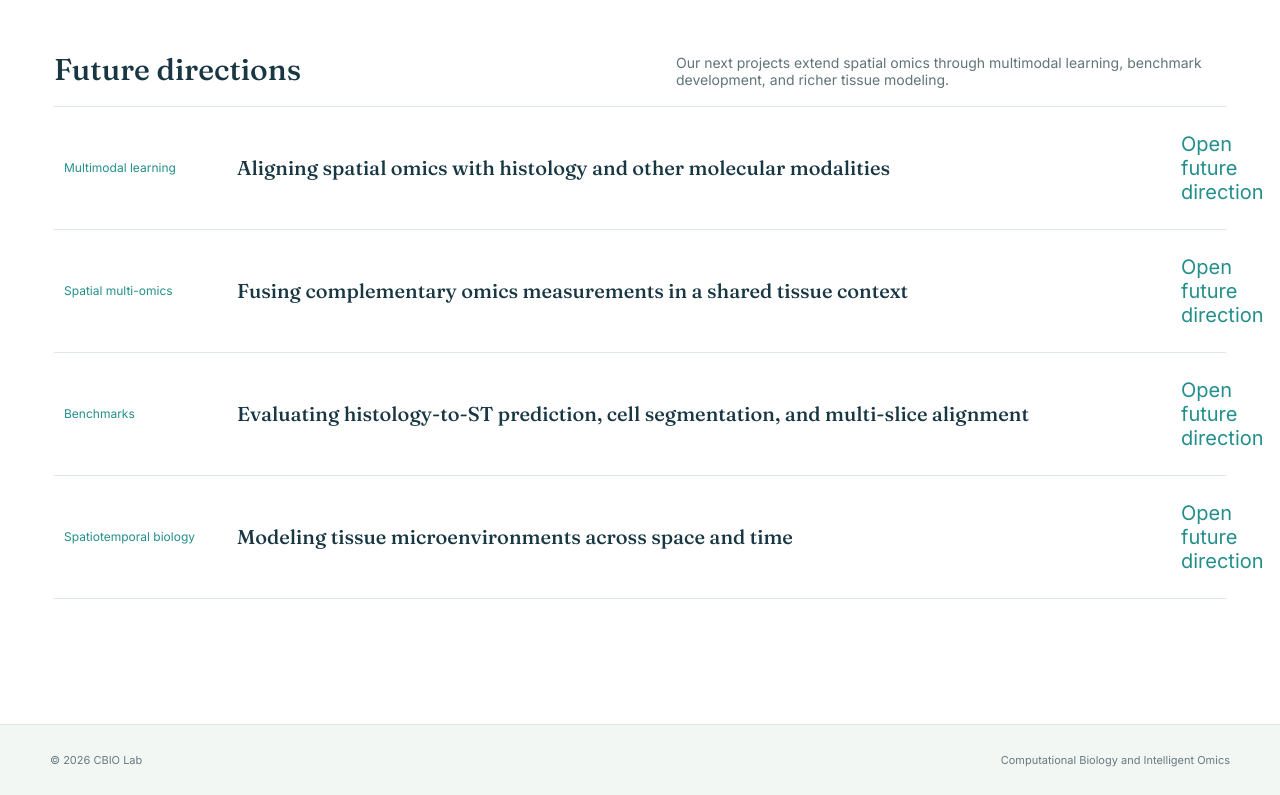
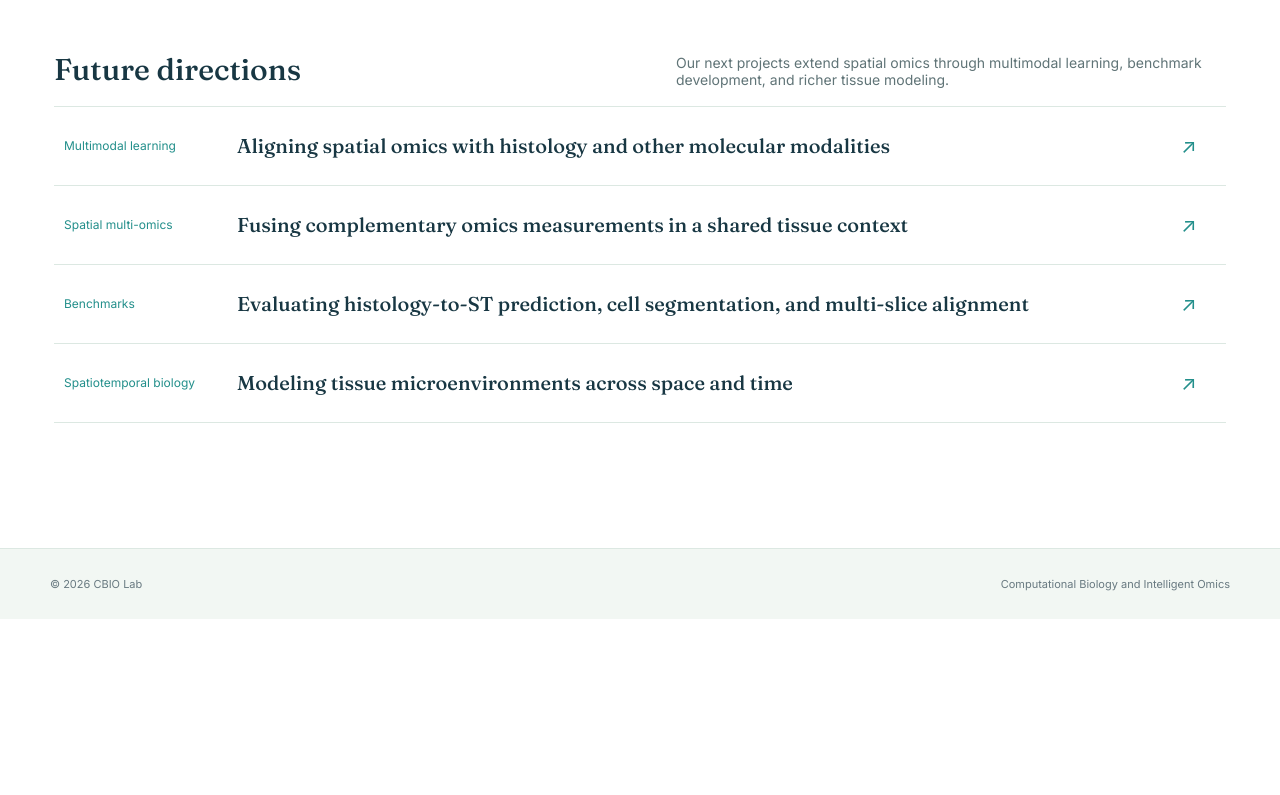
Before and after one commit to USTC-CBIO/ustc-cbio.github.io, a plain HTML site: page research.html in a window 1280 px wide. Shown: the part 867-1662 px from the top of the page. After the commit the page ends 1486 px from the top, so only its background shows below. Drawn offline with Linux system fonts and the light colour scheme.

Commit message:
fix: preserve research future link arrows

```diff
--- a/research.html
+++ b/research.html
@@ -14,8 +14,8 @@
 <article class="feature-card"><span class="number">03</span><h3 data-i18n="research.directions.histologyTitle">Histology-to-ST inference</h3><p data-i18n="research.directions.histologyBody">DriftST uses one-step generative modeling and co-expression attention to predict spatial transcriptomics from H&amp;E images.</p></article>
 </section>
 <section class="content-block"><div class="content-block-head"><h2 data-i18n="research.future.heading">Future directions</h2><p data-i18n="research.future.body">Our next projects extend spatial omics through multimodal learning, benchmark development, and richer tissue modeling.</p></div><div class="wide-list">
-<article class="wide-item"><span class="meta" data-i18n="research.future.multimodalMeta">Multimodal learning</span><h3 data-i18n="research.future.multimodalTitle">Aligning spatial omics with histology and other molecular modalities</h3><a href="#" aria-label="Open future direction" data-i18n="research.future.openAriaLabel" data-i18n-attr="aria-label:research.future.openAriaLabel">↗</a></article>
-<article class="wide-item"><span class="meta" data-i18n="research.future.multiomicsMeta">Spatial multi-omics</span><h3 data-i18n="research.future.multiomicsTitle">Fusing complementary omics measurements in a shared tissue context</h3><a href="#" aria-label="Open future direction" data-i18n="research.future.openAriaLabel" data-i18n-attr="aria-label:research.future.openAriaLabel">↗</a></article>
-<article class="wide-item"><span class="meta" data-i18n="research.future.benchmarksMeta">Benchmarks</span><h3 data-i18n="research.future.benchmarksTitle">Evaluating histology-to-ST prediction, cell segmentation, and multi-slice alignment</h3><a href="#" aria-label="Open future direction" data-i18n="research.future.openAriaLabel" data-i18n-attr="aria-label:research.future.openAriaLabel">↗</a></article>
-<article class="wide-item"><span class="meta" data-i18n="research.future.spatiotemporalMeta">Spatiotemporal biology</span><h3 data-i18n="research.future.spatiotemporalTitle">Modeling tissue microenvironments across space and time</h3><a href="#" aria-label="Open future direction" data-i18n="research.future.openAriaLabel" data-i18n-attr="aria-label:research.future.openAriaLabel">↗</a></article>
+<article class="wide-item"><span class="meta" data-i18n="research.future.multimodalMeta">Multimodal learning</span><h3 data-i18n="research.future.multimodalTitle">Aligning spatial omics with histology and other molecular modalities</h3><a href="#" aria-label="Open future direction" data-i18n-attr="aria-label:research.future.openAriaLabel">↗</a></article>
+<article class="wide-item"><span class="meta" data-i18n="research.future.multiomicsMeta">Spatial multi-omics</span><h3 data-i18n="research.future.multiomicsTitle">Fusing complementary omics measurements in a shared tissue context</h3><a href="#" aria-label="Open future direction" data-i18n-attr="aria-label:research.future.openAriaLabel">↗</a></article>
+<article class="wide-item"><span class="meta" data-i18n="research.future.benchmarksMeta">Benchmarks</span><h3 data-i18n="research.future.benchmarksTitle">Evaluating histology-to-ST prediction, cell segmentation, and multi-slice alignment</h3><a href="#" aria-label="Open future direction" data-i18n-attr="aria-label:research.future.openAriaLabel">↗</a></article>
+<article class="wide-item"><span class="meta" data-i18n="research.future.spatiotemporalMeta">Spatiotemporal biology</span><h3 data-i18n="research.future.spatiotemporalTitle">Modeling tissue microenvironments across space and time</h3><a href="#" aria-label="Open future direction" data-i18n-attr="aria-label:research.future.openAriaLabel">↗</a></article>
 </div></section></main><footer class="site-footer"><div><span>© <span data-year></span> CBIO Lab</span><span data-i18n="common.footer.tagline">Computational Biology and Intelligent Omics</span></div></footer></body></html>
```
